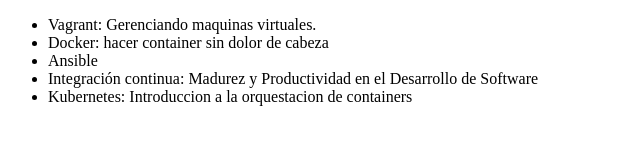
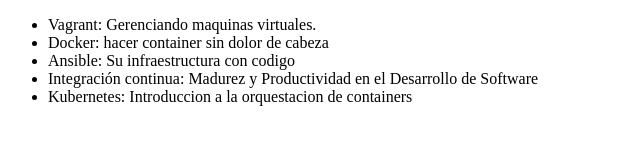
Before and after one commit to yermans01/alura-git, a plain HTML site: page index.html in a window 1280 px wide. Shown: the whole page, without its empty margins (0-640 px from the left). Drawn offline with Linux system fonts and the light colour scheme.

Commit message:
modificando el nombre del curso de Ansible

```diff
--- a/index.html
+++ b/index.html
@@ -8,7 +8,7 @@
      <ul>
          <li> Vagrant: Gerenciando maquinas virtuales. </li>
          <li> Docker: hacer container sin dolor de cabeza </li>
-         <li> Ansible </li>
+         <li> Ansible: Su infraestructura con codigo </li>
          <li> Integración continua: Madurez y Productividad en el Desarrollo de Software</li>
          <li> Kubernetes: Introduccion a la orquestacion de containers</li>
      </ul>
```
